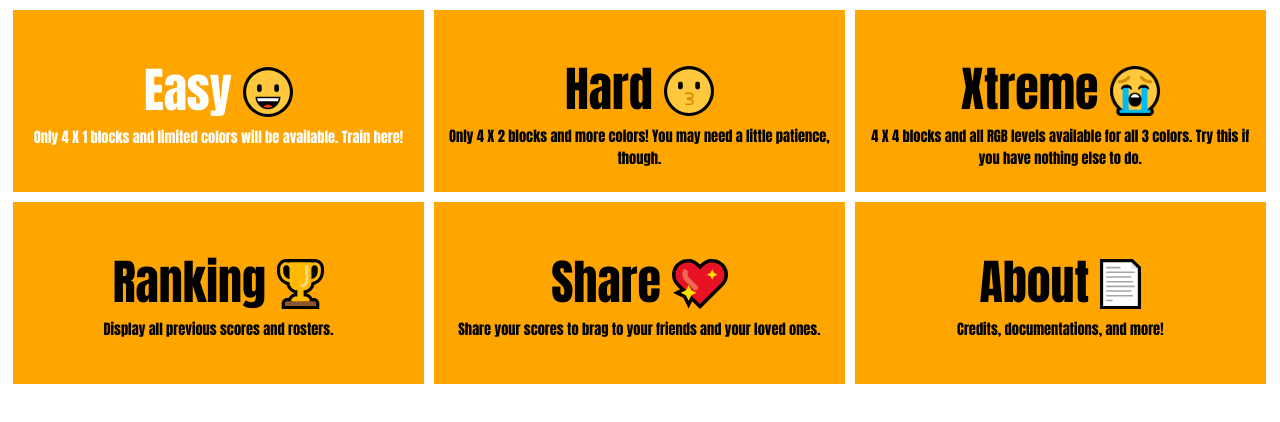
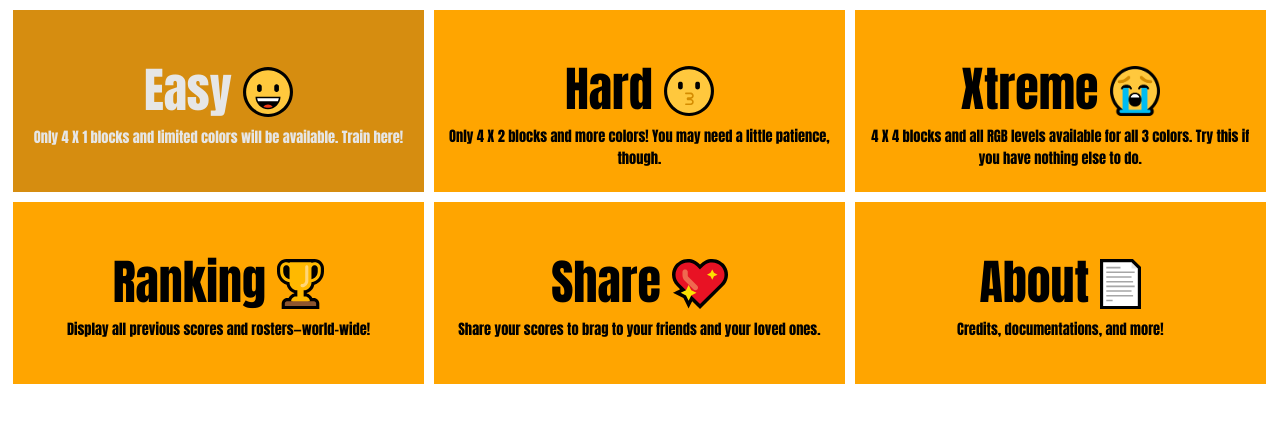
Before and after one commit to tmdwnsyang/poppers, a website with bundled scripts: page index.html in a window 1280 px wide. In both pictures the pointer is over the button 218 px from the left and 292 px from the top of the page. Shown: the part 192-614 px from the top of the page. Built offline with nearby package versions, Linux system fonts and the light colour scheme; no server answers.

Commit message:
fonts
hover colors and fonts

```diff
--- a/index.html
+++ b/index.html
@@ -35,7 +35,7 @@
         nothing else to do.</div>
       <button class="levelTile" id="ranking">Ranking
         <img  class ="mainImages"src = "images/g11822.svg" alt="img"/>
-        <div style="font-size: 0.3em">Display all previous scores and rosters.</div>
+        <div style="font-size: 0.3em">Display all previous scores and rosters—world-wide!</div>
       </button>
       <button class="levelTile" id="shareResults">Share
         <img  class ="mainImages"src = "images/g17870.svg" alt="img"/>
--- a/styles.css
+++ b/styles.css
@@ -7,7 +7,6 @@
 @font-face {
   font-family: Impact;
   src: local("Impact"),
-       local("HelveticaNeue-Bold"),
        url('https://github.com/tmdwnsyang/poppers/blob/main/impact.ttf?raw=true');
   font-weight: bold;
 }
@@ -44,6 +43,11 @@
     color: black;
     background-color: orange;
   }
+  .levelTile:hover{
+    background-color: rgb(214, 141, 16);
+
+  }
+
 
   input{
     font-size: 150%;
@@ -76,7 +80,7 @@
     padding: 0px;
   }
   button:hover {
-  color: white;
+  color: rgb(230, 230, 230);
   /* opacity: 0.6; */
 }
 
```
